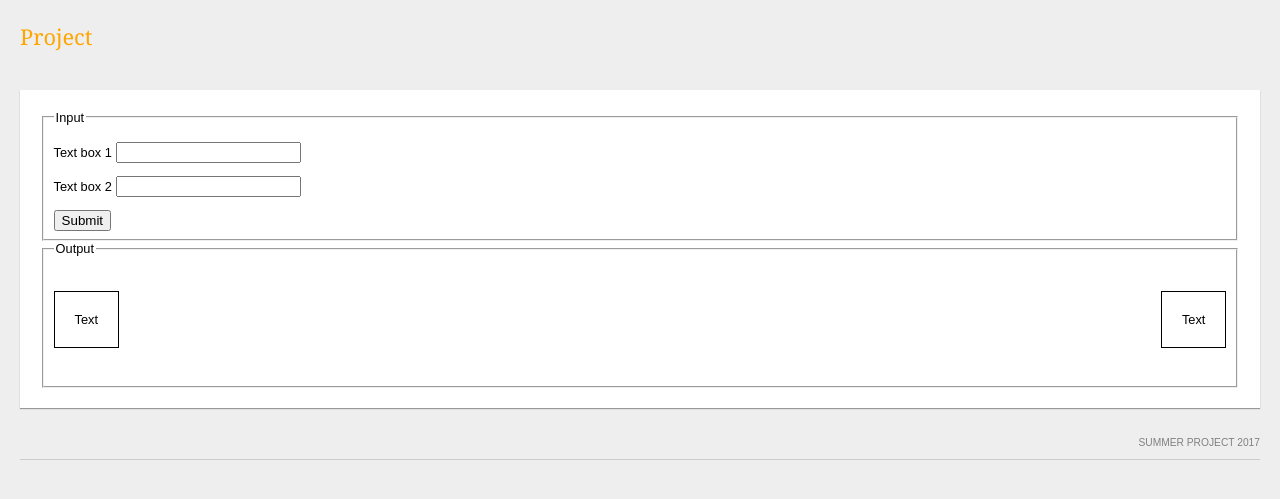
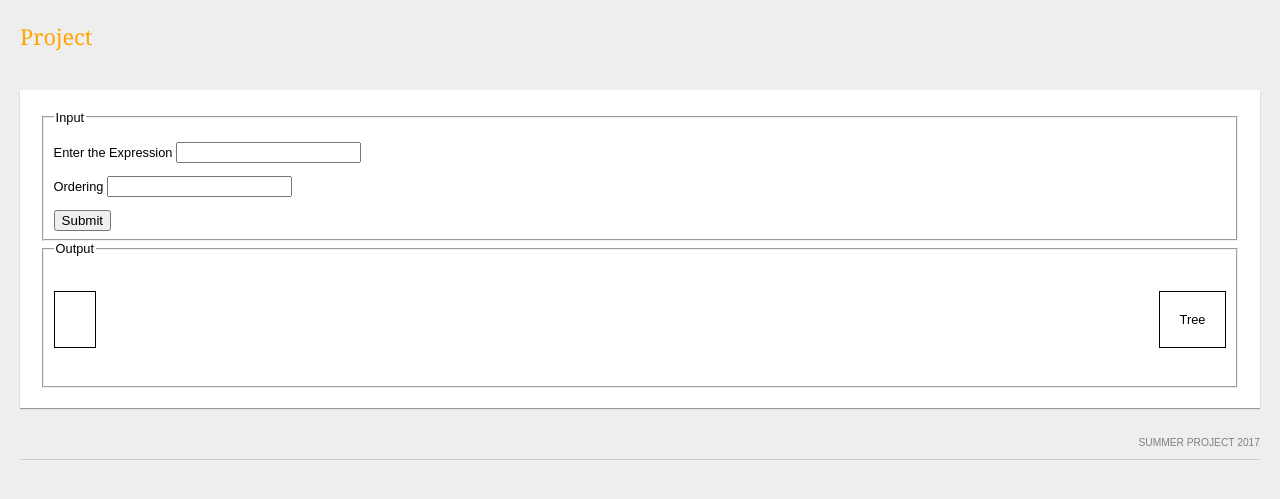
Before and after one commit to akashpb/AI-HTML5, a Flask app: page /bdd in a window 1280 px wide. Shown: the top 499 px of the page. Run offline with Flask 2, Linux system fonts and the light colour scheme.

Commit message:
BDD done.

```diff
--- a/main.py
+++ b/main.py
@@ -1,4 +1,4 @@
-from flask import Flask, render_template, send_file
+from flask import Flask, render_template, send_file, request
 from pyeda.inter import *
 from graphviz import Source
 from random import randrange
@@ -7,9 +7,13 @@ from random import randrange
 
 app = Flask(__name__)
 filename = ''
-def bdd_img():
-	a, b, c = map(bddvar, 'abc')
-	f = a & b | a & c | b & c
+def bdd_img(exp):
+	# a, b, c = map(bddvar, 'abc')
+	# exp = "a & b | a & c | b & c | d"
+	print(exp)
+	exp = expr(exp)
+	f = expr2bdd(exp)
+
 	gv = Source(f.to_dot())
 	gv.format = "png"
 	# img = gv.render('render_img_name'+ str(randrange(0, 100)))
@@ -27,7 +31,10 @@ def bdd():
 
 @app.route('/get_image', methods = ['GET'])
 def get_image():
-	bdd_img()
+	exp = str(request.args.get("expr"))
+	exp = exp.replace("*", "&")
+	print(exp)
+	bdd_img(exp)
 	return send_file(filename, mimetype='image/png')
 
 @app.route('/proplog')
--- a/templates/bdd.html
+++ b/templates/bdd.html
@@ -14,20 +14,22 @@
 	<script>
 
 		function run(){
+			var exp = document.getElementById("expr").value;
+			// exp = exp.replace("&", "*", -1);
+			exp = exp.split('&').join('*');
+			console.log(exp);
 			var oReq = new XMLHttpRequest();
-			oReq.open("get", 'localhost:5000/get_image', true );
+			oReq.open("get", 'http://localhost:5000/get_image?expr=' + exp, true );
 			oReq.responseType = "blob";
-			oReq.onload = function ( oEvent )
-			{
-				var blob = oReq.response;
-				var imgSrc = URL.createObjectURL( blob );
-				var $img = $( '<img/>', {
-					"alt": "test image",
-					"src": imgSrc
-				}).appendTo( $( '#robdd' ) );
-				window.URL.revokeObjectURL( imgSrc );
-			};
-			oReq.send( null );
+			oReq.onreadystatechange = function(){
+			if (this.readyState == 4 && this.status == 200){
+
+				var img = document.getElementById('robdd');
+				var url = window.URL || window.webkitURL;
+				img.src = url.createObjectURL(this.response);
+				}
+			}
+			oReq.send();
 		}
 
 	</script>
@@ -46,15 +48,15 @@
 			 <fieldset>
         <legend>Input</legend>
         <p>
-          <label>Text box 1</label>
+          <label>Enter the Expression</label>
           <input type = "text"
-                 id = "myText1"
+                 id = "expr"
                  value = "" />
         </p>
         <p>
-          <label>Text box 2</label>
+          <label>Ordering</label>
           <input type = "text"
-                  id = "myText2"
+                  id = "ordering"
                   value = "" />
         </p>
        <button type="submit" value="Submit" onclick="run()">Submit</button>
@@ -65,12 +67,12 @@
     <fieldset>
         <legend>Output</legend>
 
-        <div class="boxed" id="robdd">
-  			Text
+        <div class="boxed" >
+			<img id="robdd">
 		</div>
 
 		 <div class="boxed1">
-  			Text
+  			Tree
 		</div>
 
 	</fieldset>
```
Also changed, not shown: bdd_img.png, 1 other file.
